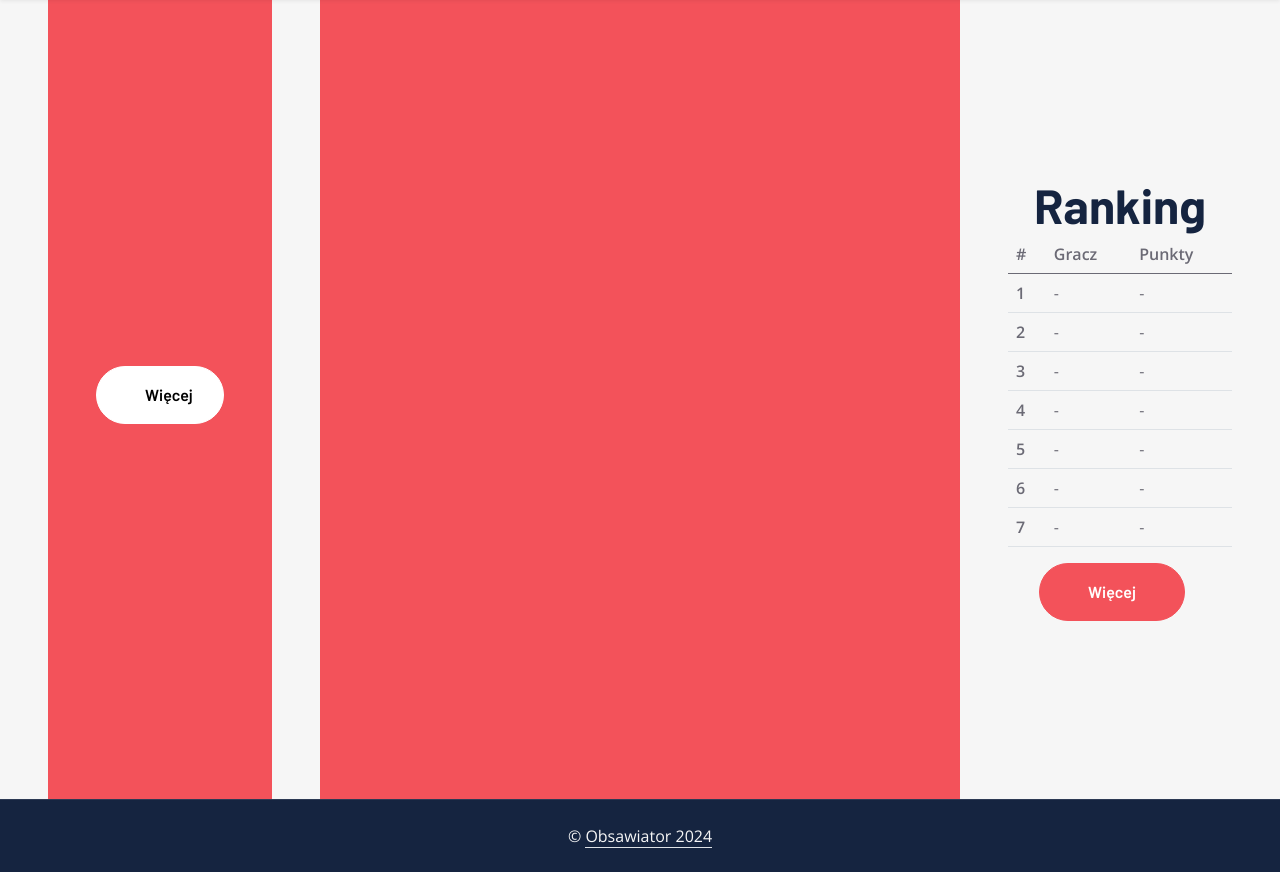
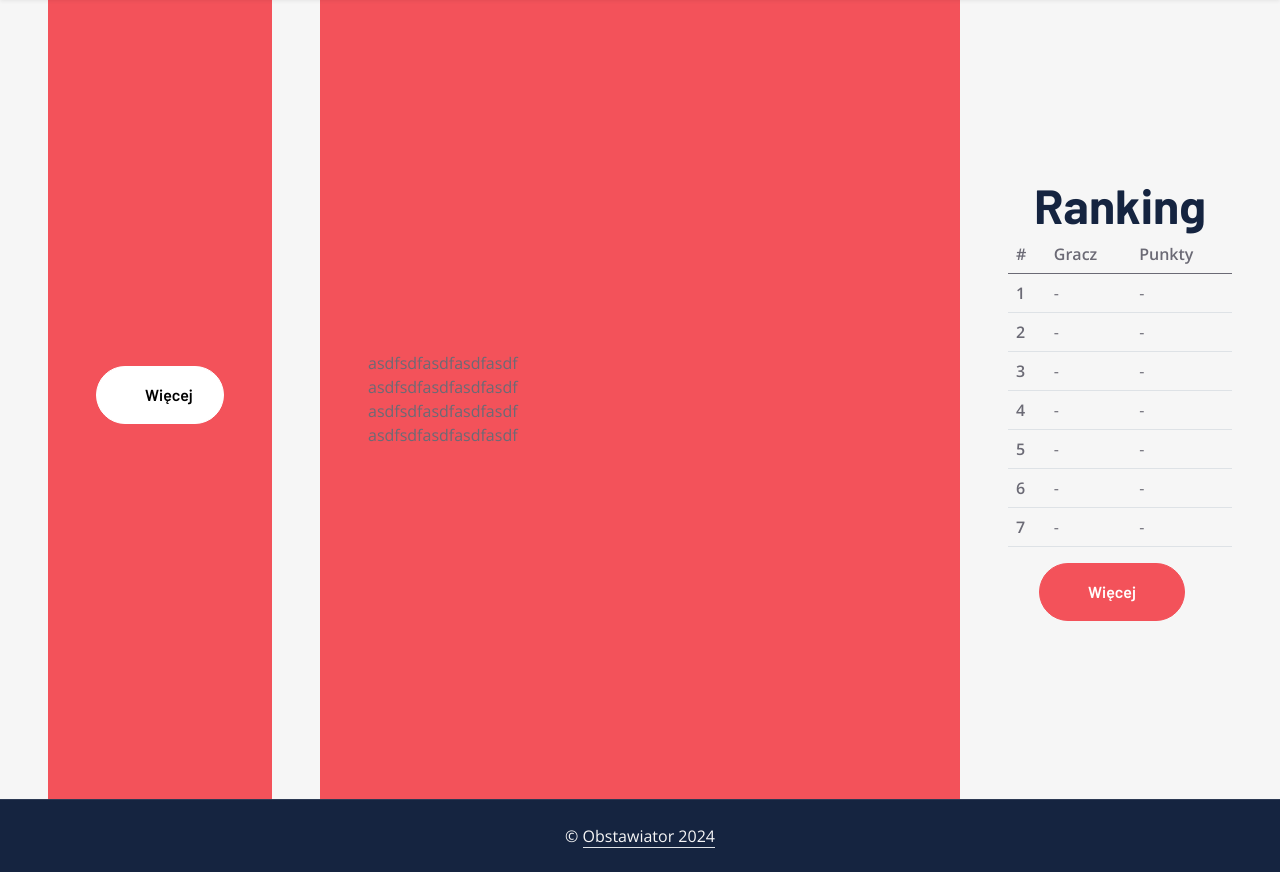
Before and after one commit to kalaart/Obstawiator, a Django app: page / in a window 1280 px wide. Shown: the part 98-970 px from the top of the page. Run offline with Django 5.2, Linux system fonts and the light colour scheme; data that the repository does not hold is empty; some libraries are stand-ins or nearby versions.

Commit message:
Dalsze modyfikacje wyglądu

```diff
--- a/bets/templates/base.html
+++ b/bets/templates/base.html
@@ -30,7 +30,7 @@
     <link href="{% static 'css/style.css' %}" rel="stylesheet">
 </head>
 
-<body>
+<body class="d-flex flex-column min-vh-100">
     <!-- Navbar Start -->
     <nav class="navbar navbar-expand-lg bg-white navbar-light shadow-sm px-5 py-3 py-lg-0">
         <a href="index.html" class="navbar-brand p-0">
@@ -84,7 +84,7 @@
 
     <!-- Footer Start -->
     <div class="container-fluid bg-dark text-secondary text-center border-top py-4 px-5" style="border-color: rgba(256, 256, 256, .1) !important;">
-        <p class="m-0">&copy; <a class="text-secondary border-bottom" href="#">Obsawiator</a><a class="text-secondary border-bottom"> 2024</a></p>
+        <p class="m-0">&copy; <a class="text-secondary border-bottom" href="#">Obstawiator</a><a class="text-secondary border-bottom"> 2024</a></p>
     </div>
     <!-- Footer End -->
 
--- a/bets/templates/home.html
+++ b/bets/templates/home.html
@@ -2,7 +2,7 @@
 {% block content %}
       <div class="container-fluid bg-secondary p-0">
         <div class="row g-0 d-flex h-100">
-            <div class="col-lg-3 py-0 h-100 px-5">
+            <div class="col-lg-3 py-0 vh-100 px-5">
                 <div class="h-100 d-flex flex-column justify-content-center bg-primary p-5">
                     {% for m in upcoming_matches %}
                         <div class="d-flex text-white mb-0">
@@ -16,13 +16,18 @@
                     <a href="" class="btn btn-light py-md-3 px-md-5 rounded-pill mb-2">Więcej</a>
                 </div>
             </div>
-            <div class="col-lg-6 h-100">
+
+            <div class="col-lg-6 vh-100">
                 <div class="h-100 d-flex flex-column justify-content-center bg-primary p-5">
+                    asdfsdfasdfasdfasdf<br>
+                    asdfsdfasdfasdfasdf<br>
+                    asdfsdfasdfasdfasdf<br>
+                    asdfsdfasdfasdfasdf<br>
 
                 </div>
             </div>
 
-            <div class="col lg-9 h-100">
+            <div class="col lg-3 vh-100">
                 <div class="h-100 d-flex flex-column justify-content-center bg-secondary p-5">
                 <h2 class="display-5 mb-0 text-center">Ranking</h2>
                 <table class="table">
```
